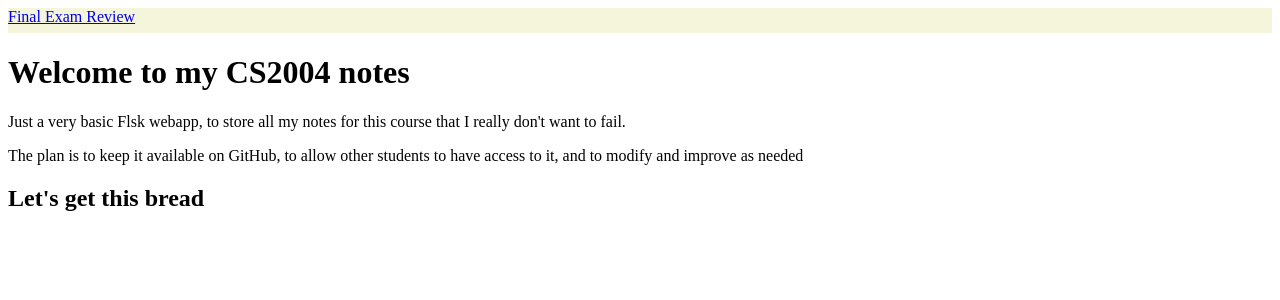
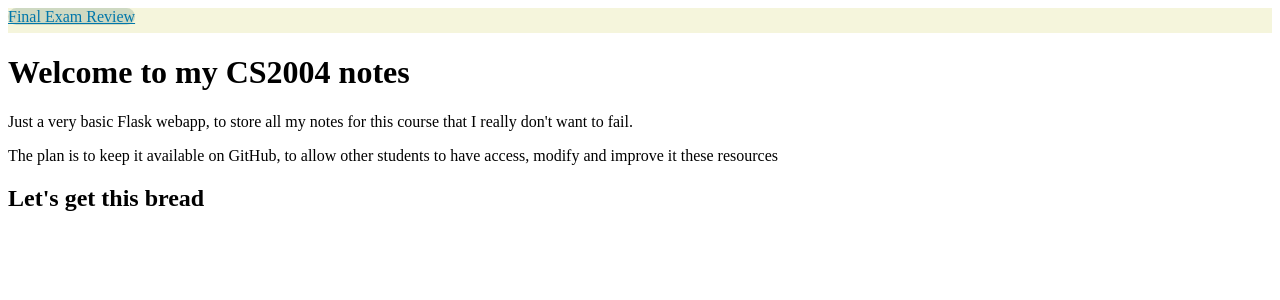
Before and after one commit to spramij/cs2004, a Flask app: page / in a window 1280 px wide. Shown: the top 300 px of the page. Run offline with Flask 2, Linux system fonts and the light colour scheme.

Commit message:
Added sad_cate, minified, and navbar colors

```diff
--- a/app.py
+++ b/app.py
@@ -1,28 +1,29 @@
-from flask import Flask, render_template
+from flask import Flask, render_template, redirect
 import os, pypandoc, random
 
 
 app = Flask(__name__)
 
-navbar = []
-for file in os.listdir("resources"):
-    navbar.append(str(file)[:-3])
-
+global navbar
+def update_navbar():
+    return [str(file)[:-3] for file in os.listdir("resources")]
 
 @app.route("/")
 def index():
-    return render_template("index.html", navbar=navbar)
-
+    return render_template("index.min.html", navbar=update_navbar())
 
 @app.route("/<chapter>")
 def give_me(chapter):
-    file_to_compile = "resources/"+chapter+".md"
-    this = pypandoc.convert_file(file_to_compile, 'html')
+    try:
+        file_to_compile = "resources/"+chapter+".md"
+        this = pypandoc.convert_file(file_to_compile, 'html')
+    except :
+        return render_template('error.min.html',  navbar=update_navbar())
+    return render_template("chapters.min.html", navbar=update_navbar(), chapter=this)
 
-    return render_template("chapters.html", navbar=navbar, chapter=this)
-
-
-
+@app.errorhandler(404)
+def page_not_found(e):
+        return render_template('error.min.html', navbar=update_navbar())
 
 if __name__ == '__main__':
     app.run(host="0.0.0.0")
--- /dev/null
+++ b/static/addSomeColors.min.js
@@ -0,0 +1 @@
+function addColors(){for(var e=new Array("#96B096","#F2DDC0","#F2D8AD","#e4bae3","#f2e1b9","#efdfa2","#AAA17D","#CED9C2","#E7C8A4"),a=document.getElementsByTagName("span"),n=0;n<a.length;n++)a[n].style.backgroundColor=e[Math.round(Math.random()*(e.length-1))];document.getElementById("navbar").style.backgroundColor="beige"}
--- /dev/null
+++ b/static/styles.css
@@ -0,0 +1,4 @@
+a{color:#07a}
+a:visited{color:#941352}
+#navbar{height:25px;background-color:beige;}
+#navbar span{border-radius:10px;padding:5px10px5px10px;}
--- /dev/null
+++ b/static/styles.min.css
@@ -0,0 +1 @@
+a{color:#07a}a:visited{color:#941352}#navbar{height:25px;background-color:beige}#navbar span{border-radius:10px;padding:5px10px5px10px}
--- a/templates/base.html
+++ b/templates/base.html
@@ -1,14 +1,18 @@
 <!DOCTYPE html>
 <html lang="en">
 <head>
+    <link rel="icon" href="data:,">
+
     <meta charset="UTF-8">
     <title>CS2004 notes by Sohil</title>
+    <script type="text/javascript" src="static/addSomeColors.min.js"></script>
+    <link rel="stylesheet" type="text/css" href="static/styles.min.css">
 </head>
 
 <body>
-<div id="navbar" style="height: 25px; background-color: beige">
+<div id="navbar">
     {% for item in navbar %}
-        <span style="border-radius: 20px"><a href="{{ item }}">{{ item }}</a></span>
+        <span><a href="{{ item }}">{{ item }}</a></span>
     {% endfor %}
 </div>
 
@@ -16,6 +20,6 @@
     {% block content %}
     {% endblock %}
 </div>
-
+<script>addColors();</script>
 </body>
 </html>
--- /dev/null
+++ b/templates/base.min.html
@@ -0,0 +1 @@
+<!DOCTYPE html><html lang="en"><head><link rel="icon" href="data:,"><meta charset="UTF-8"><title>CS2004 notes by Sohil</title><script type="text/javascript" src="static/addSomeColors.js"></script><link rel="stylesheet" type="text/css" href="static/styles.css"></head><body><div id="navbar">{% for item in navbar %} <span><a href="{{ item }}">{{ item }}</a></span> {% endfor %}</div><div>{% block content %} {% endblock %}</div><script>addColors();</script></body></html>
--- /dev/null
+++ b/templates/chapters.min.html
@@ -0,0 +1 @@
+{% extends "base.html" %} {% block content %} {{ chapter|safe }} {% endblock %}
--- /dev/null
+++ b/templates/error.min.html
@@ -0,0 +1 @@
+{% extends "base.html" %} {% block content %} {{ super() }}<h1>There was an error getting what you were looking for!</h1><h2>Here is a sad cat</h2><img src="static/sad_cate.jpg"> {%endblock%}
--- a/templates/index.html
+++ b/templates/index.html
@@ -4,8 +4,7 @@
     {{ super() }}
 
     <h1>Welcome to my CS2004 notes</h1>
-    <p> Just a very basic Flsk webapp, to store all my notes for this course that I really don't want to fail.</p>
-    <p>The plan is to keep it available on GitHub, to allow other students to have access to it, and to modify and
-        improve as needed</p>
+    <p> Just a very basic Flask webapp, to store all my notes for this course that I really don't want to fail.</p>
+    <p>The plan is to keep it available on GitHub, to allow other students to have access, modify and improve it these resources</p>
     <h2>Let's get this bread</h2>
 {% endblock %}
--- /dev/null
+++ b/templates/index.min.html
@@ -0,0 +1 @@
+{% extends "base.html" %} {% block content %} {{ super() }}<h1>Welcome to my CS2004 notes</h1><p>Just a very basic Flask webapp, to store all my notes for this course that I really don't want to fail.</p><p>The plan is to keep it available on GitHub, to allow other students to have access, modify and improve it these resources</p><h2>Let's get this bread</h2>{% endblock %}
```
Also changed, not shown: static/addSomeColors.js (added, +10 -0 lines), static/functions.js (deleted, +0 -9 lines), templates/error.html (added, +9 -0 lines), static/sad_cate.jpg (added), 1 other file.
